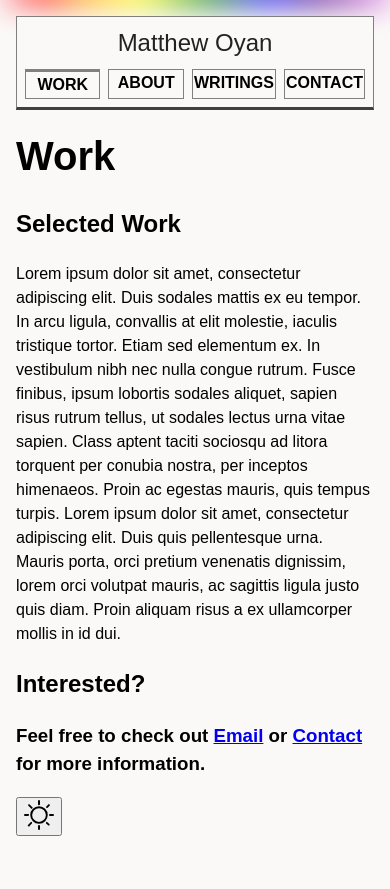
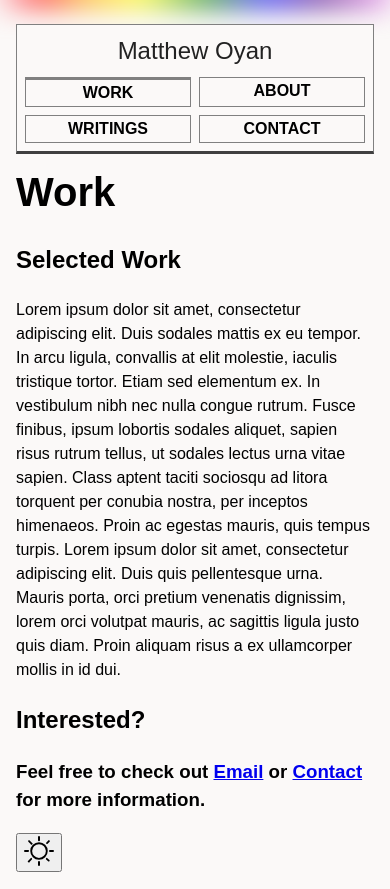
Before and after one commit to sgtlighttree/mywebsite, an Astro site: page / in a window 390 px wide. Before the commit the page ends 853 px from the top, so only its background shows below. Built offline with nearby package versions, Linux system fonts and the light colour scheme; Astro itself is replaced by a stand-in of ours; a web font is replaced by a local one.

Commit message:
make header unsticky on mobile

```diff
--- a/src/styles/global.css
+++ b/src/styles/global.css
@@ -2,10 +2,10 @@
    General Styles
 ────────────────────────────────────────────────────────────────────────────*/
 header {
-  position: sticky;
   top: 0;
-  top: 1em;
-  z-index: 1000;
+  top: .5em;
+  position: relative; /* Ensure z-index works on mobile */
+  z-index: 2; /* Keep header above body::before gradient on mobile */
 }
 
 html {
@@ -95,7 +95,7 @@ header nav {
 
 .nav-links {
   display: grid;
-  grid-template-columns: repeat(4, 1fr); /* Two equal columns */
+  grid-template-columns: repeat(2, 1fr); /* Two equal columns */
   gap: 0.5rem; /* Add some gap between links/tiles */
   width: 100%;
   max-height: unset;
@@ -153,6 +153,12 @@ html.dark .nav-links a:focus {
 
 /* Desktop styles */
 @media screen and (min-width: 769px) {
+  header {
+    position: sticky; /* Apply sticky only on desktop */
+    top: 1em; /* Apply top for sticky positioning */
+    z-index: 1000; /* Ensure header is above everything else when sticky */
+  }
+
   header nav {
       flex-direction: row;
       justify-content: space-between;
```
